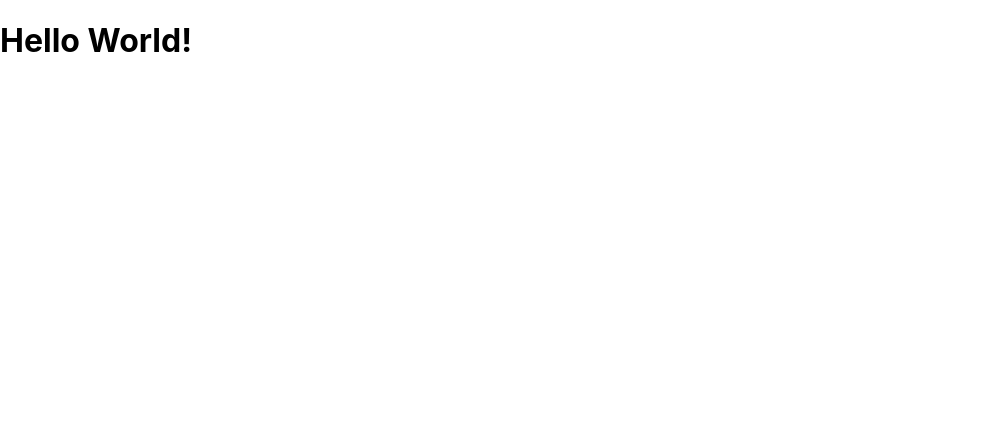
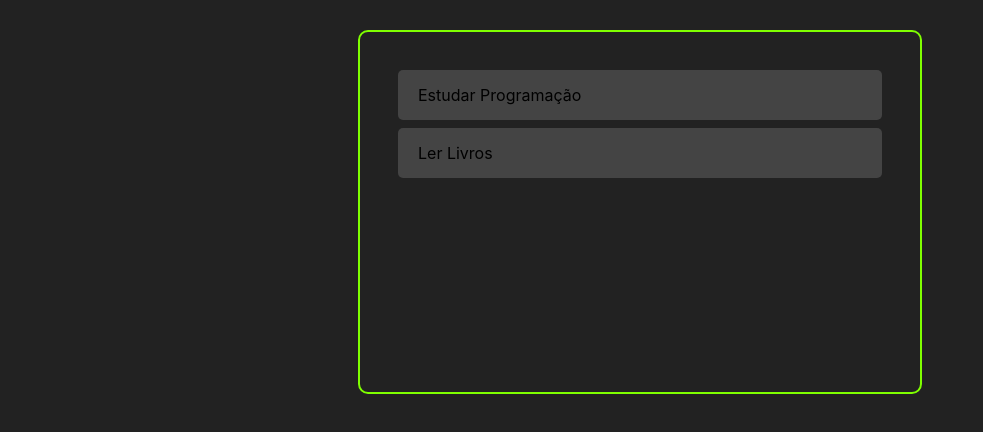
Before and after one commit to gabrielagoulart/React-aula, a React (Create React App) app: page / in a window 1280 px wide. Shown: the top 432 px of the page, without its empty margins (0-983 px from the left). Built offline with nearby package versions, Linux system fonts and the light colour scheme.

Commit message:
comecei a criar a lista de afazeres

```diff
--- /dev/null
+++ b/src/App.css
@@ -0,0 +1,9 @@
+.container {
+    max-width: 500px;
+    margin: 30px auto;
+    overflow: auto;
+    min-height: 300px;
+    border: 2px solid chartreuse;
+    padding: 30px;
+    border-radius: 10px;
+}
--- a/src/App.js
+++ b/src/App.js
@@ -1,9 +1,33 @@
-import React from 'react'
-const message = 'Hello World!'
+import React, { useState } from 'react'
+
+import Tasks from "./components/Tasks"
+
+import './App.css'
+
+
 const App = () => {
+
+  const [tasks, setTasks] = useState([
+    {
+        id: "1" ,
+        title: "Estudar Programação" ,
+        completed: false,
+    },
+    {
+      id: "2" ,
+      title: "Ler Livros" ,
+      completed: true,
+    },
+  ]);
+
+
   return (
-    <h1>{message}</h1>
-  )
-}
+    <>
+      <div className='container'>
+        <Tasks tasks={tasks} />
+      </div>
+    </>
+  );
+};
 
 export default App;
--- /dev/null
+++ b/src/components/Task.css
@@ -0,0 +1,10 @@
+.task-container {
+    background-color: #444;
+    margin: 8px;
+    padding: 15px 20px;
+    display: flex;
+    border-radius: 5px;
+    justify-content: space-between;
+    columns: #eee;
+    align-items: center;
+}
--- /dev/null
+++ b/src/components/Task.js
@@ -0,0 +1,9 @@
+import React from 'react';
+
+import "./Task.css"
+
+const Task = ({ task }) => {
+    return <div className='task-container'>{task.title}</div>;
+}
+
+export default Task;
--- /dev/null
+++ b/src/components/Tasks.js
@@ -0,0 +1,14 @@
+import React from 'react';
+import Task from "./Task";
+
+const Tasks = ({ tasks }) => {
+
+    return (
+        <>
+            {tasks.map(task => <Task task= {task} />
+            )}
+        </>
+    )
+};
+
+export default Tasks;
--- a/src/index.css
+++ b/src/index.css
@@ -5,6 +5,7 @@ body {
     sans-serif;
   -webkit-font-smoothing: antialiased;
   -moz-osx-font-smoothing: grayscale;
+  background-color: #222;
 }
 
 code {
```
